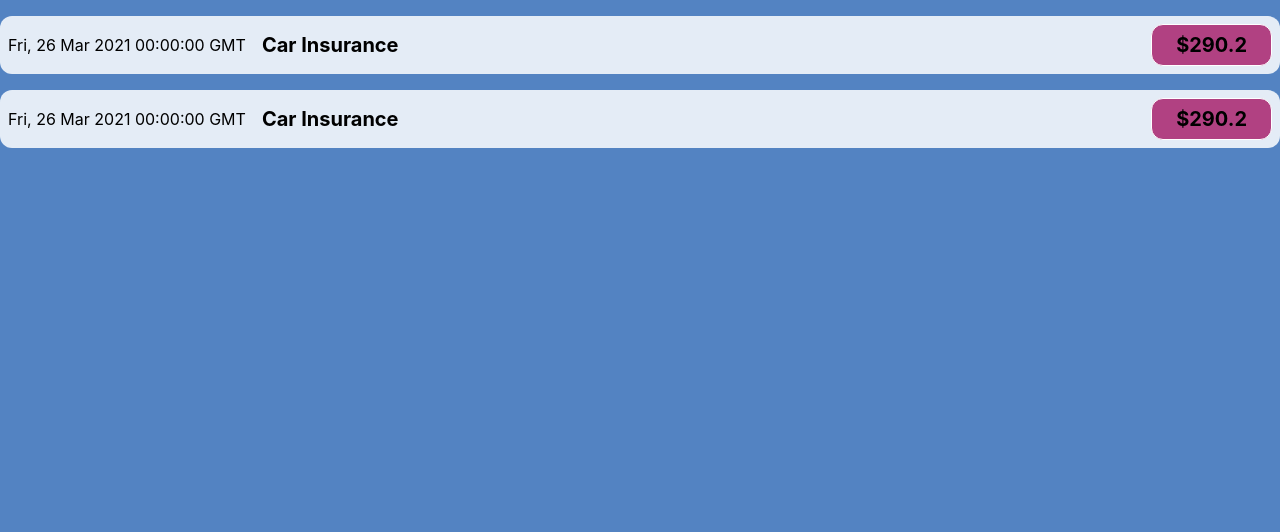
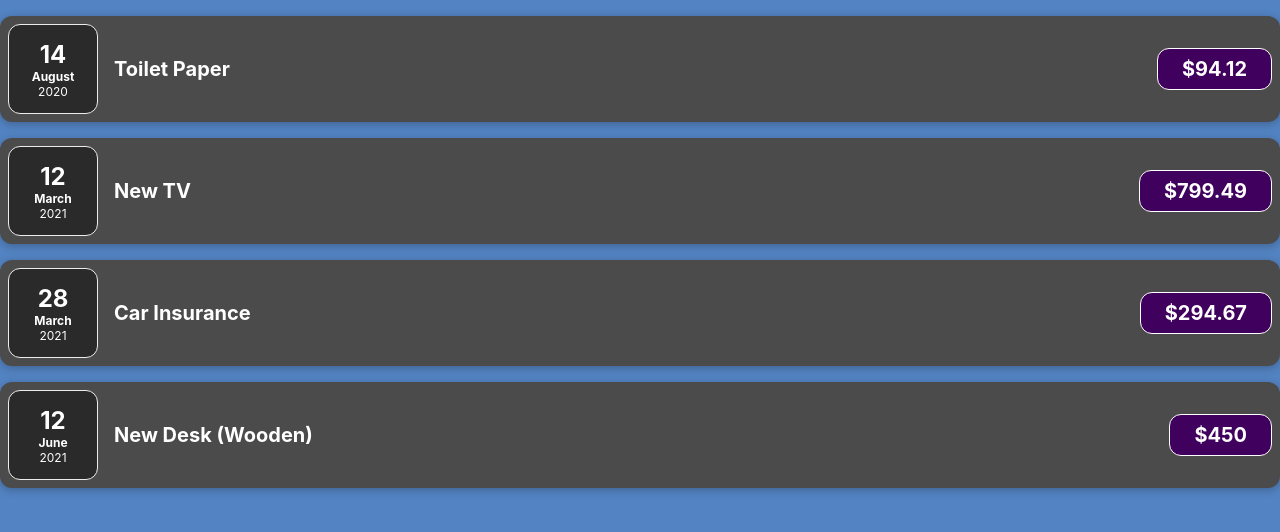
Before and after one commit to GreeshmaTT/ExpenseTracker, a React (Create React App) app: page / in a window 1280 px wide. Shown: the top 532 px of the page. Built offline with nearby package versions, Linux system fonts and the light colour scheme.

Commit message:
Greeshma | refactor, extracted Date component

```diff
--- a/src/App.js
+++ b/src/App.js
@@ -1,10 +1,56 @@
-import ExpenseItem from "./components/ExpenseItems";
+import ExpenseItem from "./components/ExpenseItem";
 
 function App() {
+  const expenses = [
+    {
+      id: "e1",
+      title: "Toilet Paper",
+      amount: 94.12,
+      date: new Date(2020, 7, 14),
+    },
+    { id: "e2", title: "New TV", amount: 799.49, date: new Date(2021, 2, 12) },
+    {
+      id: "e3",
+      title: "Car Insurance",
+      amount: 294.67,
+      date: new Date(2021, 2, 28),
+    },
+    {
+      id: "e4",
+      title: "New Desk (Wooden)",
+      amount: 450,
+      date: new Date(2021, 5, 12),
+    },
+  ];
   return (
     <div>
-      <ExpenseItem></ExpenseItem>
-      <ExpenseItem></ExpenseItem>
+      {/* expenses.forEach(item => {
+        <ExpenseItem
+        title={item.title}
+        amount={item.amount}
+        date={item.date}
+      ></ExpenseItem>
+      }); */}
+      <ExpenseItem
+        title={expenses[0].title}
+        amount={expenses[0].amount}
+        date={expenses[0].date}
+      ></ExpenseItem>
+      <ExpenseItem
+        title={expenses[1].title}
+        amount={expenses[1].amount}
+        date={expenses[1].date}
+      ></ExpenseItem>
+      <ExpenseItem
+        title={expenses[2].title}
+        amount={expenses[2].amount}
+        date={expenses[2].date}
+      ></ExpenseItem>
+      <ExpenseItem
+        title={expenses[3].title}
+        amount={expenses[3].amount}
+        date={expenses[3].date}
+      ></ExpenseItem>
     </div>
   );
 }
--- /dev/null
+++ b/src/components/ExpenseDate.css
@@ -0,0 +1,26 @@
+.expense-date {
+  display: flex;
+  flex-direction: column;
+  width: 5.5rem;
+  height: 5.5rem;
+  border: 1px solid #ececec;
+  background-color: #2a2a2a;
+  color: white;
+  border-radius: 12px;
+  align-items: center;
+  justify-content: center;
+}
+
+.expense-date__month {
+  font-size: 0.75rem;
+  font-weight: bold;
+}
+
+.expense-date__year {
+  font-size: 0.75rem;
+}
+
+.expense-date__day {
+  font-size: 1.5rem;
+  font-weight: bold;
+}
--- /dev/null
+++ b/src/components/ExpenseDate.js
@@ -0,0 +1,16 @@
+import "./ExpenseDate.css";
+
+function ExpenseDate(props) {
+  const day = props.expenseDate.getDate();
+  const month = props.expenseDate.toLocaleString("en-US", { month: "long" });
+  const year = props.expenseDate.getFullYear();
+
+  return (
+    <div className="expense-date">
+      <div className="expense-date__day">{day}</div>
+      <div className="expense-date__month">{month}</div>
+      <div className="expense-date__year">{year}</div>
+    </div>
+  );
+}
+export default ExpenseDate;
--- a/src/components/ExpenseItem.css
+++ b/src/components/ExpenseItem.css
@@ -2,12 +2,11 @@
   display: flex;
   justify-content: space-between;
   align-items: center;
-  box-shadow: 0 2px 8px rgba(255, 247, 247, 0.25);
+  box-shadow: 0 2px 8px rgba(0, 0, 0, 0.25);
   padding: 0.5rem;
   margin: 1rem 0;
   border-radius: 12px;
-  background-color: #E4ECF6;
-  box-shadow: 5px 5px 10px var(--shadow-color), 1px 1px 2px var(--shadow-color), -6px -6px 15px rgba(255,255,255,0.9), -1px -1px 3px 1px rgba(255,255,255,0.9);
+  background-color: #4b4b4b;
 }
 
 .expense-item__description {
@@ -20,20 +19,19 @@
   flex: 1;
 }
 
-.expense-date{
-
-}
-
 .expense-item h2 {
+  color: #3a3a3a;
   font-size: 1rem;
   flex: 1;
   margin: 0 1rem;
+  color: white;
 }
 
 .expense-item__price {
   font-size: 1rem;
   font-weight: bold;
-  background-color: #b14182;
+  color: white;
+  background-color: #40005d;
   border: 1px solid white;
   padding: 0.5rem;
   border-radius: 12px;
--- a/src/components/ExpenseItems.js
+++ b/src/components/ExpenseItem.js
@@ -1,13 +1,14 @@
 import "./ExpenseItem.css";
+import "./ExpenseDate";
+import ExpenseDate from "./ExpenseDate";
 
-function ExpenseItem() {
-  const expenseDate = new Date(2021, 2, 26);
-  const expenseAmount = 290.2;
-  const expenseTitle = "Car Insurance";
+function ExpenseItem(props) {
+  const expenseAmount = props.amount;
+  const expenseTitle = props.title;
 
   return (
     <div className="expense-item">
-      <div className="expense-date">{expenseDate.toUTCString()}</div>
+      <ExpenseDate expenseDate={props.date} />
       <div className="expense-item__description">
         <h2>{expenseTitle}</h2>
         <div className="expense-item__price">{"$" + expenseAmount}</div>
```
